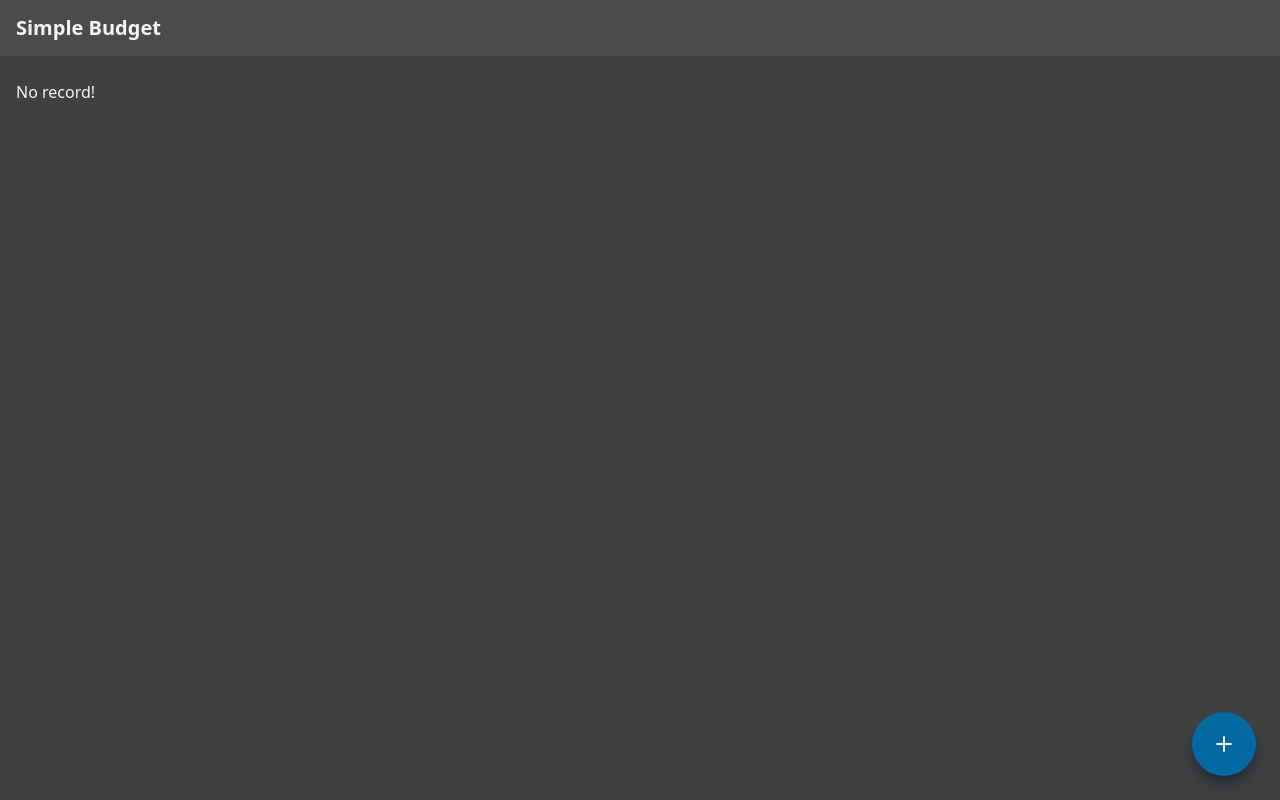
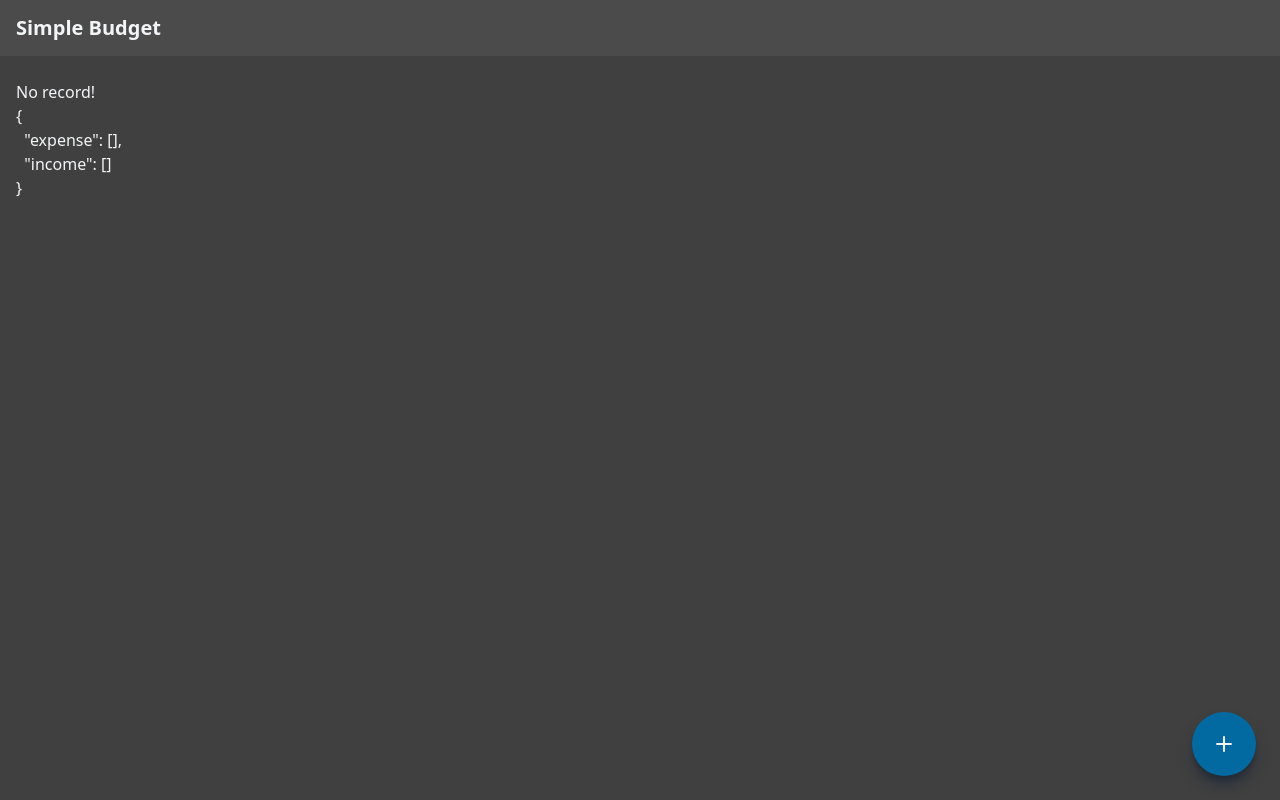
Before and after one commit to bluenex/apps, a Next.js app: page / in a window 1280 px wide. Built offline with nearby package versions, Linux system fonts and the light colour scheme; a web font is replaced by a local one; what tailwindcss-debug-screens would draw is missing.

Commit message:
refactor: shaping flow

```diff
--- a/pages/index.tsx
+++ b/pages/index.tsx
@@ -1,25 +1,62 @@
 import { useState } from "react";
+import { useLocalStorage } from "usehooks-ts";
+import { v4 as uuidv4 } from "uuid";
 import AddButton from "../src/components/AddButton";
 import AddingWindow from "../src/components/AddingWindow";
 import Layout from "../src/components/Layout";
 
-type ItemType = "income" | "expense";
-export type AddingWindowType = ItemType | "hidden";
+export type ItemType = "income" | "expense";
+export type ItemTypeWithHidden = ItemType | "hidden";
+
+type RecordItem = {
+  id: string;
+  amount: number;
+  note: number;
+  isPinned: boolean;
+};
+
+type DataSchema = {
+  expense: RecordItem[];
+  income: RecordItem[];
+  diff?: number;
+};
+
+const defaultData: DataSchema = {
+  expense: [],
+  income: [],
+};
 
 const Home = () => {
-  const [addingType, setAddingType] = useState<AddingWindowType>("hidden");
+  const [data, setData] = useLocalStorage("simple-budget-data", defaultData);
+  const [addingType, setAddingType] = useState<ItemTypeWithHidden>("hidden");
 
   return (
     <Layout>
       <main>No record!</main>
 
-      <AddingWindow
-        type={addingType}
-        onSave={() => null}
-        onClose={() => setAddingType("hidden")}
-      />
+      <section id="render">
+        <p className="whitespace-pre break-all">
+          {JSON.stringify(data, undefined, 2)}
+        </p>
+      </section>
 
-      <AddButton onClick={(x) => setAddingType(x)} />
+      <section id="control">
+        <AddingWindow
+          addingType={addingType}
+          onSave={(currentType, amount, note) => {
+            setData((p) => ({
+              ...p,
+              [currentType]: [
+                ...p[currentType],
+                { id: uuidv4(), amount, note, isPinned: false },
+              ],
+            }));
+          }}
+          onClose={() => setAddingType("hidden")}
+        />
+
+        <AddButton onClick={(x) => setAddingType(x)} />
+      </section>
     </Layout>
   );
 };
--- a/src/components/AddingWindow.tsx
+++ b/src/components/AddingWindow.tsx
@@ -1,20 +1,20 @@
 import { DetailedHTMLProps, FC, HTMLAttributes, useState } from "react";
 import { FiX } from "react-icons/fi";
 import { twMerge } from "tailwind-merge";
-import { AddingWindowType } from "../../pages";
+import { ItemType, ItemTypeWithHidden } from "../../pages";
 import Button from "./Button";
 
 const upperFirst = (x?: string) => x && `${x[0].toUpperCase()}${x.slice(1)}`;
 
 interface AddingWindowProps
   extends DetailedHTMLProps<HTMLAttributes<HTMLDivElement>, HTMLDivElement> {
-  type: AddingWindowType;
-  onSave: () => void;
+  addingType: ItemTypeWithHidden;
+  onSave: (type: ItemType, amount: number, note: string) => void;
   onClose: () => void;
 }
 
 const AddingWindow: FC<AddingWindowProps> = ({
-  type,
+  addingType,
   onSave,
   onClose,
   className,
@@ -29,7 +29,7 @@ const AddingWindow: FC<AddingWindowProps> = ({
         "shadow-common fixed left-[5%] w-[calc(100%-10%)] rounded-2xl bg-neutral-500 p-5",
         "sm:left-[25%] sm:max-w-[50%] xl:left-[37.5%] xl:max-w-[25%]",
         "pointer-events-none translate-x-[100vw] transition-all duration-300",
-        type !== "hidden" && "pointer-events-auto translate-x-0",
+        addingType !== "hidden" && "pointer-events-auto translate-x-0",
         className,
       )}
     >
@@ -38,11 +38,11 @@ const AddingWindow: FC<AddingWindowProps> = ({
           {"Adding "}
           <span
             className={twMerge(
-              type === "income" && "text-green-400",
-              type === "expense" && "text-red-300",
+              addingType === "income" && "text-green-400",
+              addingType === "expense" && "text-red-300",
             )}
           >
-            {upperFirst(type)}
+            {upperFirst(addingType)}
           </span>
         </h2>
 
@@ -64,8 +64,8 @@ const AddingWindow: FC<AddingWindowProps> = ({
         <input
           className={twMerge(
             "border-b-2 border-b-neutral-100 bg-transparent text-lg font-bold tracking-widest",
-            type === "income" && "text-green-400",
-            type === "expense" && "text-red-300",
+            addingType === "income" && "text-green-400",
+            addingType === "expense" && "text-red-300",
           )}
           type="number"
           name="amount"
@@ -92,9 +92,11 @@ const AddingWindow: FC<AddingWindowProps> = ({
       <Button
         className="shadow-common w-full rounded-2xl bg-sky-700 py-4 px-8 text-lg"
         onClick={() => {
-          if (!amount && !note) return;
+          if (!amount || addingType === "hidden") return;
 
-          onSave();
+          onSave(addingType as ItemType, amount, note);
+
+          onClose();
           setAmount(undefined);
           setNote("");
         }}
--- a/src/components/Layout/index.tsx
+++ b/src/components/Layout/index.tsx
@@ -10,7 +10,7 @@ const Layout: FC<LayoutProps> = ({ children, className }) => {
   return (
     <div
       className={twMerge(
-        "h-screen w-screen bg-neutral-700 text-gray-100",
+        "h-screen w-screen overflow-x-hidden bg-neutral-700 text-gray-100",
         className,
       )}
     >
```
